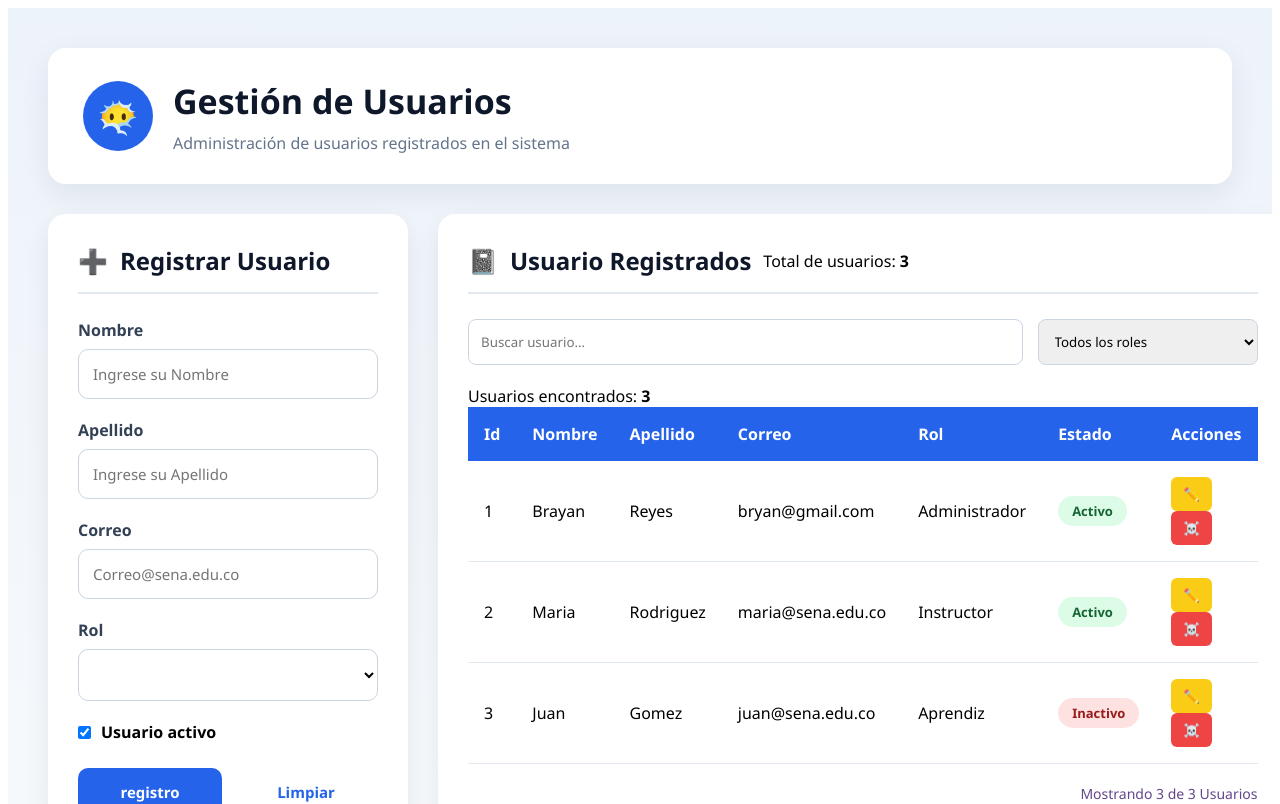
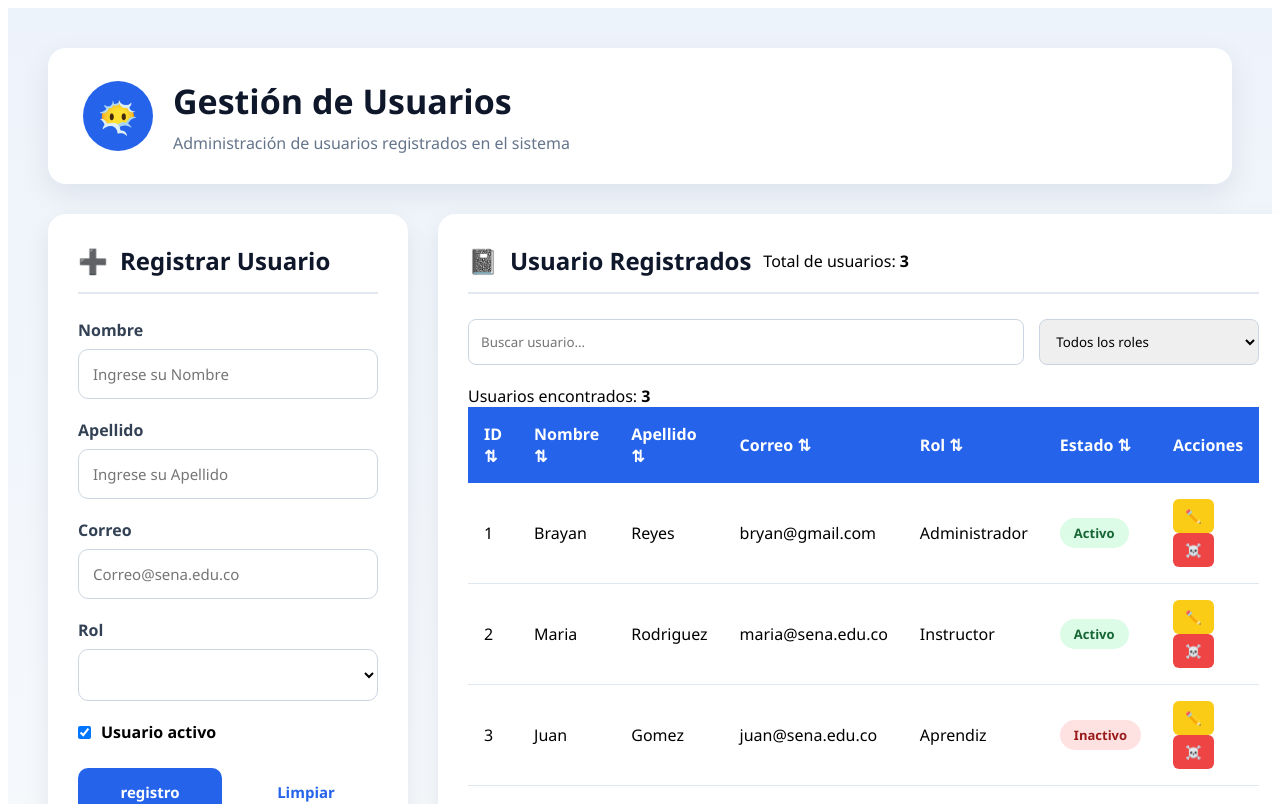
Before and after one commit to BryanAlexander-Reyes/frontend_proyecto, an Angular app: page /users in a window 1280 px wide. Shown: the top 804 px of the page. Built offline with nearby package versions, Linux system fonts and the light colour scheme.

Commit message:
se genera html, css, ts

```diff
--- a/src/app/pages/users/users.css
+++ b/src/app/pages/users/users.css
@@ -332,6 +332,19 @@ tbody tr:hover {
     font-size: 14px;
 }
 
+.sortable{
+    cursor:pointer;
+    user-select: none;
+    transition: .3s;
+}
+sortable:hover{
+    background: #1d4ed8;
+}
+
+.sortable:active{
+    transform:scale(.98s)
+}
+
 @keyframes fadeIn {
     from{
         opacity: 0;
--- a/src/app/pages/users/users.html
+++ b/src/app/pages/users/users.html
@@ -79,12 +79,12 @@
           <table>
             <thead>
               <tr>
-                <th>Id</th>
-                <th>Nombre</th>
-                <th>Apellido</th>
-                <th>Correo</th>
-                <th>Rol</th>
-                <th>Estado</th>
+                <th class="sortable" (click)="ordenar('id')">ID {{obtenerIconoOrden('id')}}</th>
+                <th class="sortable" (click)="ordenar('nombre')">Nombre {{obtenerIconoOrden('nombre')}}</th>
+                <th class="sortable" (click)="ordenar('apellido')">Apellido {{obtenerIconoOrden('apellido')}} </th>
+                <th class="sortable" (click)="ordenar('correo')" >Correo {{obtenerIconoOrden('correo')}} </th>
+                <th class="sortable" (click)="ordenar('rol')">Rol {{obtenerIconoOrden('rol')}} </th>
+                <th class="sortable "(click)="ordenar('estado')">Estado {{obtenerIconoOrden('estado')}}</th>
                 <th>Acciones</th>
               </tr>
             </thead>
--- a/src/app/pages/users/users.ts
+++ b/src/app/pages/users/users.ts
@@ -46,6 +46,12 @@ export class UsersComponent implements OnInit {
 
   // lista que realmente muestra la tabla paginada
   uasuariosPaginados:Usuario[]=[];
+  // columna actualmente ordenada
+  columnaOrden: string='';
+  // DIRECCION DE ORDEN
+  // TRUE -> ASCENDENTE
+  // FALSE-> DESCENDETE
+  ordenAscendente: boolean=true;
 
 
 
@@ -201,6 +207,10 @@ export class UsersComponent implements OnInit {
       const coincideRol=
       this.filtroRol==''|| usuario.rol==this.filtroRol;
       this.paginaActual=1
+      if(this.columnaOrden==''){
+        this.ordenar(this.columnaOrden);
+
+      }
       this.actualiazarPaginacion();
       return coincideTexto && coincideRol;
     });
@@ -251,4 +261,62 @@ export class UsersComponent implements OnInit {
       length:this.obtenerTotalPaginas()
     },(_,indice)=>indice+1)
   }
+
+  ordenar(columna:string):void{
+    if(this.columnaOrden===columna){
+      this.ordenAscendente=!this.ordenAscendente;
+    }else{
+      this.columnaOrden=columna;
+      this.ordenAscendente=true;
+    }
+
+    this.usuariosFiltrados.sort((a:Usuario,b:Usuario)=>{
+      let valorA:any;
+      let valorB:any;
+      switch(columna){
+        case 'id':
+          valorA= a.id;
+          valorB= b.id;
+          break;
+        case 'nombre':
+          valorA=a.nombre.toLowerCase();
+          valorB=b.nombre.toLowerCase();
+          break;
+        case 'apellido':
+          valorA=a.apellido.toLowerCase();
+          valorB=b.apellido.toLowerCase();
+          break;
+        case 'correo':
+          valorA=a.correo.toLowerCase();
+          valorB=b.correo.toLowerCase();
+          break;
+        case 'rol':
+          valorA=a.rol.toLowerCase();
+          valorB=b.rol.toLowerCase();
+          break;
+        case 'estado':
+          valorA=a.estado ? 1:0;
+          valorB=b.estado ? 1:0;
+          break;
+        default:
+          return 0;
+      }
+      if(valorA<valorB){
+        return this.ordenAscendente? -1:1;
+      }
+      if(valorA>valorB){
+        return this.ordenAscendente ? 1:-1;
+      }
+      return 0;
+    });
+    this.actualiazarPaginacion()
+  }
+
+  obtenerIconoOrden(columna:string):string{
+    if(this.columnaOrden!== columna){
+      return '⇅'
+    }
+    return this.ordenAscendente? '⇧': '⇩';
+
+  }
 }
```
